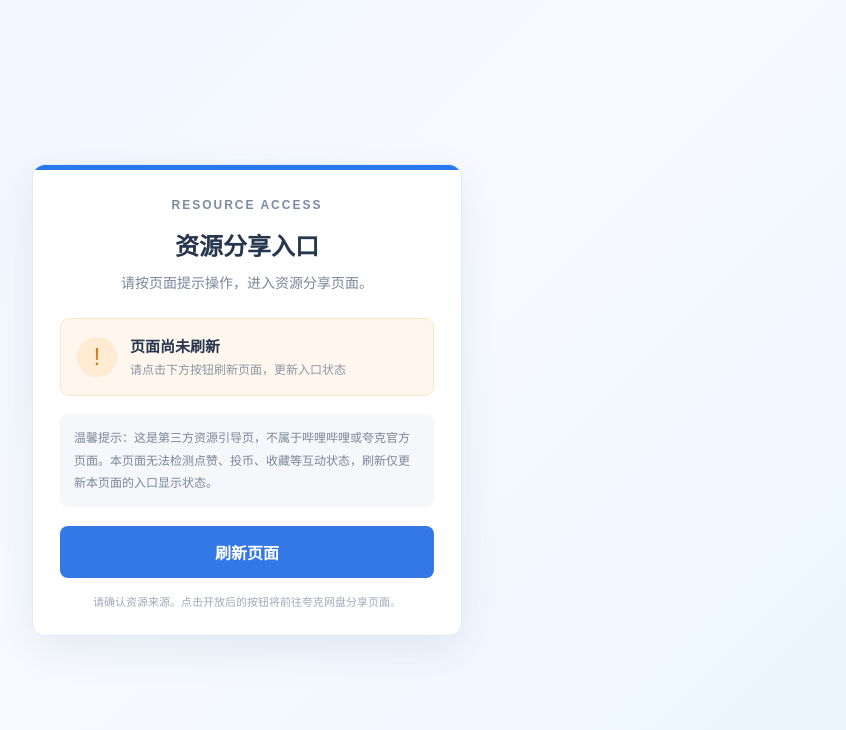
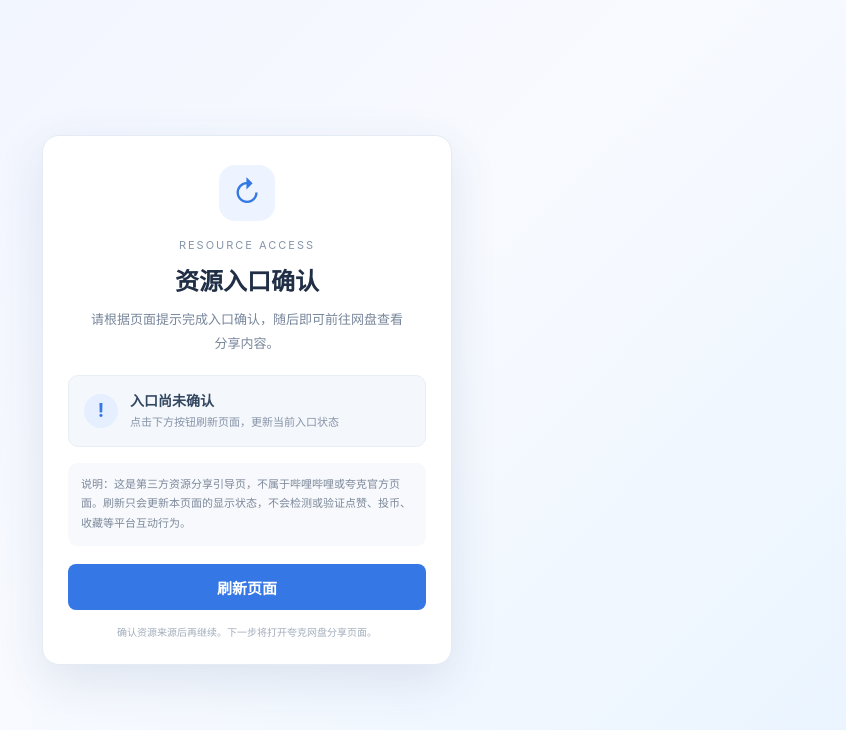
Before and after one commit to 7492dh-ai/quark-share, a plain HTML site: page index.html in a window 1280 px wide. Shown: the whole page, without its empty margins (393-1239 px from the left). Drawn offline with Linux system fonts and the light colour scheme.

Commit message:
Refine reference-style resource entry page

```diff
--- a/index.html
+++ b/index.html
@@ -2,43 +2,45 @@
 <html lang="zh-CN">
 <head>
 <meta charset="utf-8"><meta name="viewport" content="width=device-width,initial-scale=1">
+<meta name="theme-color" content="#f4f7ff">
 <title>资源入口确认</title>
 <style>
-*{box-sizing:border-box}body{margin:0;min-height:100vh;display:flex;align-items:center;justify-content:center;padding:22px;background:linear-gradient(135deg,#edf3ff,#f8faff 52%,#eaf5ff);font-family:Arial,"Microsoft YaHei",sans-serif;color:#26364d}
-.card{width:min(100%,430px);background:#fff;border:1px solid #e3eaf5;border-radius:13px;box-shadow:0 14px 42px #284b7718;overflow:hidden}
-.head{height:5px;background:#2878ee}.inner{padding:28px 27px 23px;text-align:center}
-.logo{font-size:12px;letter-spacing:2px;color:#7b8ba4;font-weight:700}
-h1{font-size:24px;margin:15px 0 9px;color:#26364d}.desc{font-size:14px;line-height:1.8;color:#7a879a;margin:0 0 22px}
-.state{display:flex;align-items:center;text-align:left;gap:13px;padding:16px;border-radius:9px;margin:0 0 18px;background:#fff7ee;border:1px solid #ffe5c6}
-.state.ok{background:#effaf3;border-color:#d3efdc}.symbol{width:40px;height:40px;border-radius:50%;background:#ffead2;color:#d47b19;display:grid;place-items:center;font-size:23px;flex:none}.ok .symbol{background:#d9f3e1;color:#239b53}
-.state b{font-size:15px;display:block;margin-bottom:5px}.state small{font-size:12px;color:#8995a5;line-height:1.5;display:block}
-.tip{background:#f5f7fb;border-radius:8px;padding:13px 14px;text-align:left;font-size:12px;color:#7a8798;line-height:1.85;margin-bottom:19px}
-.action{display:block;width:100%;border:0;border-radius:8px;padding:14px 10px;background:#3478e5;color:white;font-size:16px;font-weight:700;text-decoration:none;cursor:pointer}
-.action:hover{background:#2869d1}.foot{font-size:11px;color:#a0aaba;line-height:1.7;margin:15px 0 0}
-@media(max-width:460px){.inner{padding:24px 19px 20px}}
+*{box-sizing:border-box}
+body{margin:0;min-height:100vh;padding:22px;display:flex;align-items:center;justify-content:center;background:linear-gradient(135deg,#eef3ff 0%,#f8faff 52%,#e9f4ff 100%);font-family:-apple-system,BlinkMacSystemFont,"Segoe UI","Microsoft YaHei",sans-serif;color:#26364d}
+.card{width:min(100%,410px);padding:29px 25px 23px;background:#fff;border:1px solid #e5ebf4;border-radius:17px;box-shadow:0 16px 48px rgba(40,75,125,.12);text-align:center}
+.icon{width:56px;height:56px;margin:0 auto 17px;border-radius:16px;background:#edf3ff;color:#3478e5;display:grid;place-items:center;font-size:29px}
+.eyebrow{font-size:11px;letter-spacing:2px;color:#8795aa}
+h1{font-size:24px;margin:10px 0 10px;font-weight:700;color:#202f46}
+.desc{font-size:13px;line-height:1.85;color:#78869b;margin:0 auto 20px;max-width:320px}
+.status{display:flex;align-items:center;gap:12px;text-align:left;padding:14px 15px;border-radius:10px;background:#f4f7fc;border:1px solid #e9eef6;margin-bottom:16px}
+.statusmark{width:34px;height:34px;flex:none;border-radius:50%;display:grid;place-items:center;background:#e5efff;color:#3478e5;font-size:19px;font-weight:700}
+.status b{display:block;font-size:14px;margin-bottom:4px;color:#344761}
+.status small{display:block;font-size:11px;line-height:1.6;color:#8794a7}
+.note{padding:12px 13px;margin-bottom:18px;text-align:left;background:#f7f9fc;border-radius:9px;color:#7d899b;font-size:11px;line-height:1.8}
+.action{display:block;width:100%;height:46px;border:0;border-radius:8px;background:#3477e5;color:#fff;font-size:15px;font-weight:700;text-decoration:none;cursor:pointer;display:flex;align-items:center;justify-content:center}
+.action:hover{background:#2868d0}
+.foot{font-size:10px;color:#a2adbc;line-height:1.7;margin:14px 0 0}
+@media(max-width:440px){.card{padding:25px 19px 20px}}
 </style>
 </head>
-<body><main class="card"><div class="head"></div><section class="inner">
-<div class="logo">RESOURCE ACCESS</div>
-<h1>资源分享入口</h1>
-<p class="desc">请按页面提示操作，进入资源分享页面。</p>
-<div id="state" class="state"><div class="symbol">!</div><div><b>页面尚未刷新</b><small>请点击下方按钮刷新页面，更新入口状态</small></div></div>
-<div class="tip">温馨提示：这是第三方资源引导页，不属于哔哩哔哩或夸克官方页面。本页面无法检测点赞、投币、收藏等互动状态，刷新仅更新本页面的入口显示状态。</div>
-<div id="action"></div>
-<p class="foot">请确认资源来源。点击开放后的按钮将前往夸克网盘分享页面。</p>
-</section></main>
+<body>
+<main class="card">
+<div class="icon">↻</div>
+<div class="eyebrow">RESOURCE ACCESS</div>
+<h1>资源入口确认</h1>
+<p class="desc">请根据页面提示完成入口确认，随后即可前往网盘查看分享内容。</p>
+<div id="status" class="status"><div class="statusmark">!</div><div><b>入口尚未确认</b><small>点击下方按钮刷新页面，更新当前入口状态</small></div></div>
+<div class="note">说明：这是第三方资源分享引导页，不属于哔哩哔哩或夸克官方页面。刷新只会更新本页面的显示状态，不会检测或验证点赞、投币、收藏等平台互动行为。</div>
+<div id="action"><button class="action" id="refresh" type="button">刷新页面</button></div>
+<p class="foot">确认资源来源后再继续。下一步将打开夸克网盘分享页面。</p>
+</main>
 <script>
-const key='quark_resource_page_refreshed';
-const refreshed=sessionStorage.getItem(key)==='yes';
-const state=document.getElementById('state');
-const action=document.getElementById('action');
-if(refreshed){
- state.className='state ok';
- state.innerHTML='<div class="symbol">✓</div><div><b>资源入口已开放</b><small>页面状态已更新，可以前往查看分享内容</small></div>';
- action.innerHTML='<a class="action" href="https://pan.quark.cn/s/17e5fee55d12" target="_blank" rel="noopener noreferrer">前往夸克网盘　→</a>';
-}else{
- action.innerHTML='<button class="action" id="refresh">刷新页面</button>';
- document.getElementById('refresh').addEventListener('click',()=>{sessionStorage.setItem(key,'yes');location.reload()});
+const flag="quark_entry_confirmed_v2";
+if(sessionStorage.getItem(flag)==="yes"){
+ document.getElementById("status").innerHTML='<div class="statusmark">✓</div><div><b>入口已准备好</b><small>页面状态已更新，可以前往查看分享内容</small></div>';
+ document.getElementById("action").innerHTML='<a class="action" href="https://pan.quark.cn/s/17e5fee55d12" target="_blank" rel="noopener noreferrer">前往夸克网盘　→</a>';
 }
+document.getElementById("refresh")?.addEventListener("click",()=>{sessionStorage.setItem(flag,"yes");location.reload()});
 </script>
-</body></html>
+</body>
+</html>
```
